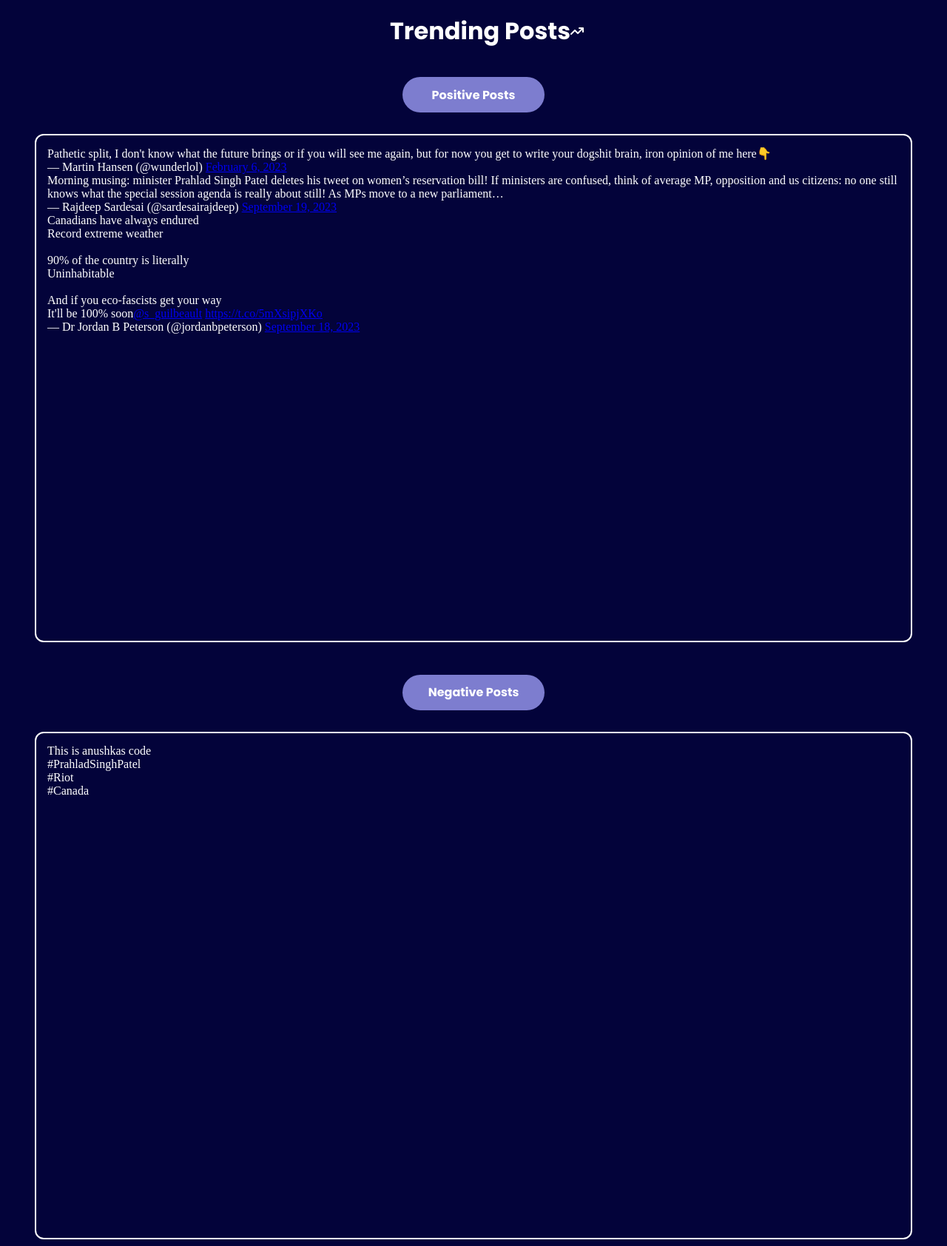
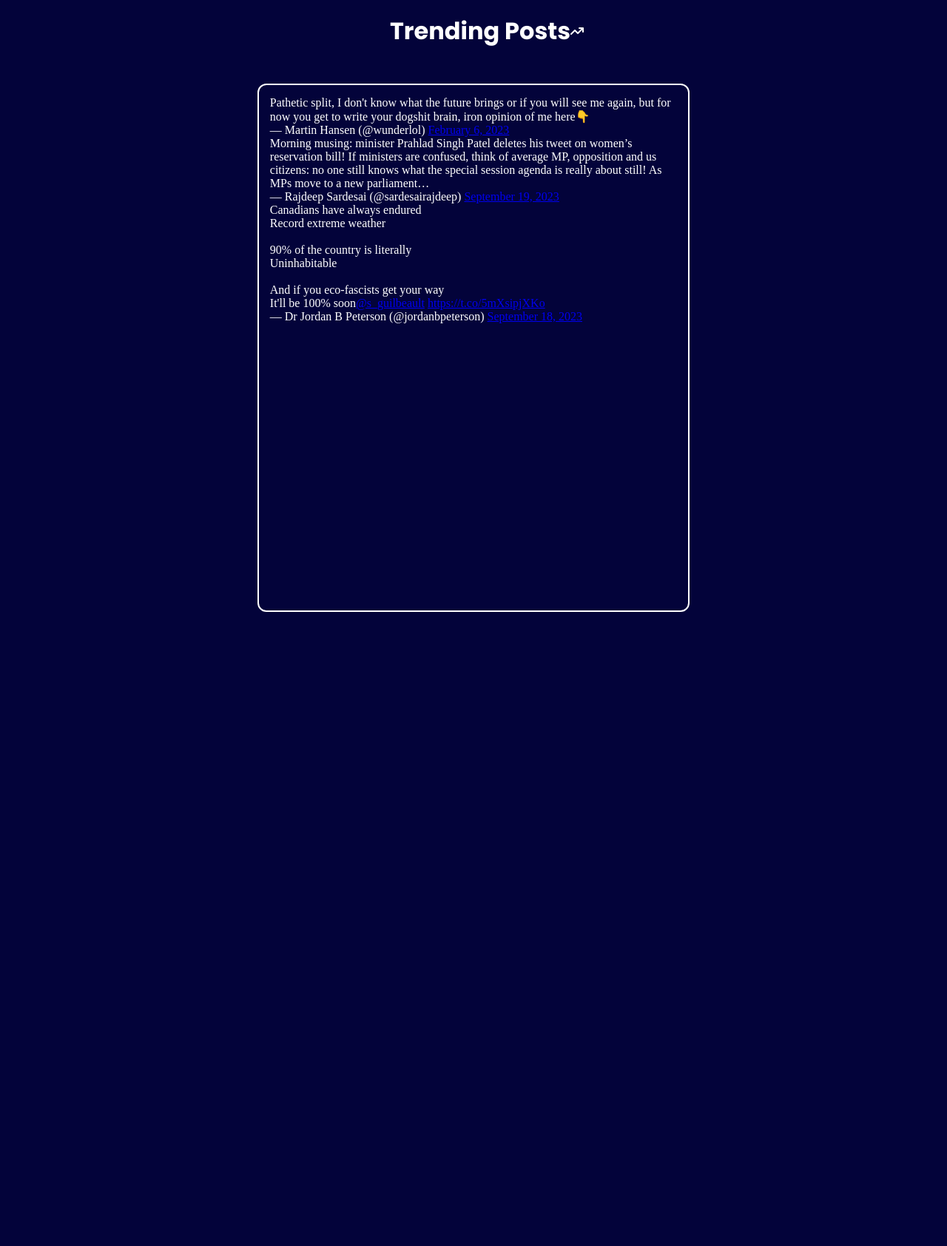
Before and after one commit to TIDYMOUSE/SixBits-Sentiment-Analysis, a Django app: page /trends/ in a window 1280 px wide. Shown: the part 80-1764 px from the top of the page at 74% size. After the commit the page ends 907 px from the top, so only its background shows below. Run offline with Django 4.2, Linux system fonts and the light colour scheme; data comes from the database, SQL or seed files in the repository; both versions use the stored data as it was after the commit; some libraries are stand-ins or nearby versions; some web fonts are replaced.

Commit message:
Changes made

```diff
--- a/static/styles/posts.css
+++ b/static/styles/posts.css
@@ -11,6 +11,7 @@
     width: 100vw;
     align-items: center;
     justify-content: center;
+    margin-bottom: 20px;
     font-weight:lighter;
     /* position: relative;
     z-index: -1; */
@@ -42,7 +43,7 @@ body{
     font-family: 'Poppins', sans-serif;
 }
 .contain1{
-    width: 90vw;
+    width: 43vw;
     height: 85vh;
     border-radius: 12px;
     background-color: rgb(3, 3, 58);
@@ -89,10 +90,10 @@ body{
 }
 .container1{
     width: 100vw;
-    height: 200vh;
+    height: 100vh;
     display:flex;
     flex-direction: column;
-    justify-content: center;
+    /* justify-content: center; */
     align-items: center;
 
 }
--- a/templates/core/About.html
+++ b/templates/core/About.html
@@ -110,7 +110,7 @@ nav {
 
         nav ul li a:hover {
 
-            color: rgb(19, 19, 44);
+            color: rgb(168, 132, 235);
             font-size: 1.02rem;
 
         }
@@ -132,7 +132,7 @@ nav {
           margin-top: 11px;
         }
         .img1{
-          height:443px
+          height:258px
         }
         .material-icons {
   font-size: 24px;
@@ -145,7 +145,7 @@ font-size:xx-large;
 text-align: center;
 margin: 0px 823px;
 padding: 0px 2px;
-background-color:  rgb(19, 19, 44);
+background-color:  rgb(168, 132, 235);
 width: 504px;
 border-radius: 26px;
 font-family: 'Ubuntu', sans-serif;
--- a/templates/trends/posts.html
+++ b/templates/trends/posts.html
@@ -38,9 +38,7 @@
       <i class="fa-solid fa-arrow-trend-up" style="color:white"></i>
     </div>
     <div class="container1">
-      <div class="positive">
-      <div class="name1"><b>Positive Posts</b></div>
-    </div>
+
     <div class="contain1">
      {% for post in posts %}
      <div class="usernami"></div>
@@ -48,6 +46,7 @@
        {{post.post_code}}
       </div>
       <div class="post">
+
       </div>
       <script>
         document.querySelector(".post").innerHTML += document.getElementById("disposable").innerText
@@ -56,15 +55,13 @@
         <script async src="https://platform.twitter.com/widgets.js" charset="utf-8"></script>
      {% endfor %}
     </div>
-    <div class="negative">
-      <div class="name2"><b>Negative Posts</b></div>
-    </div>
-    <div class="contain2">
+
+    <!-- <div class="contain2">
       This is anushkas code
       {% for trend in trends %}
       <p>{{trend}}</p>
       {% endfor %}
-    </div>
+    </div> -->
     </div>
 
 
```
Also changed, not shown: db.sqlite3.
